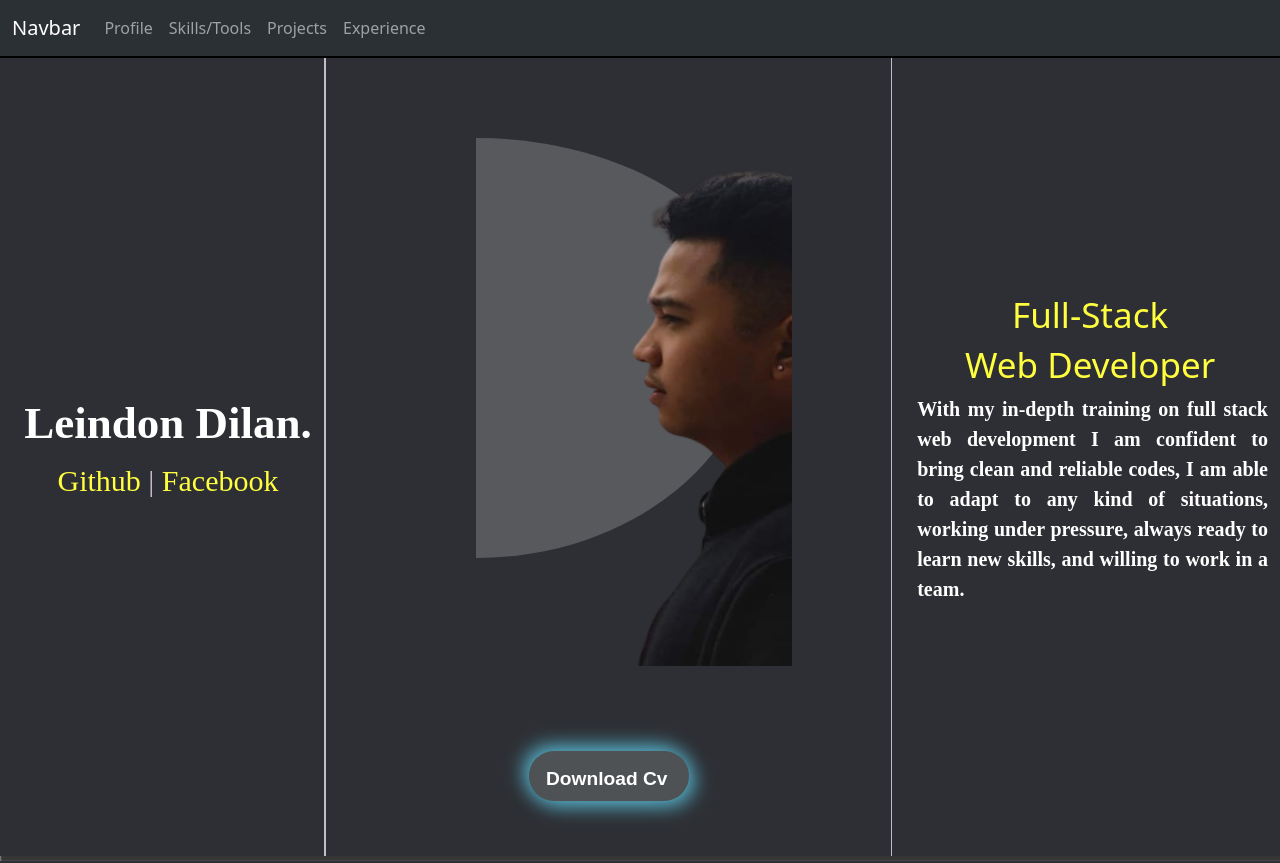
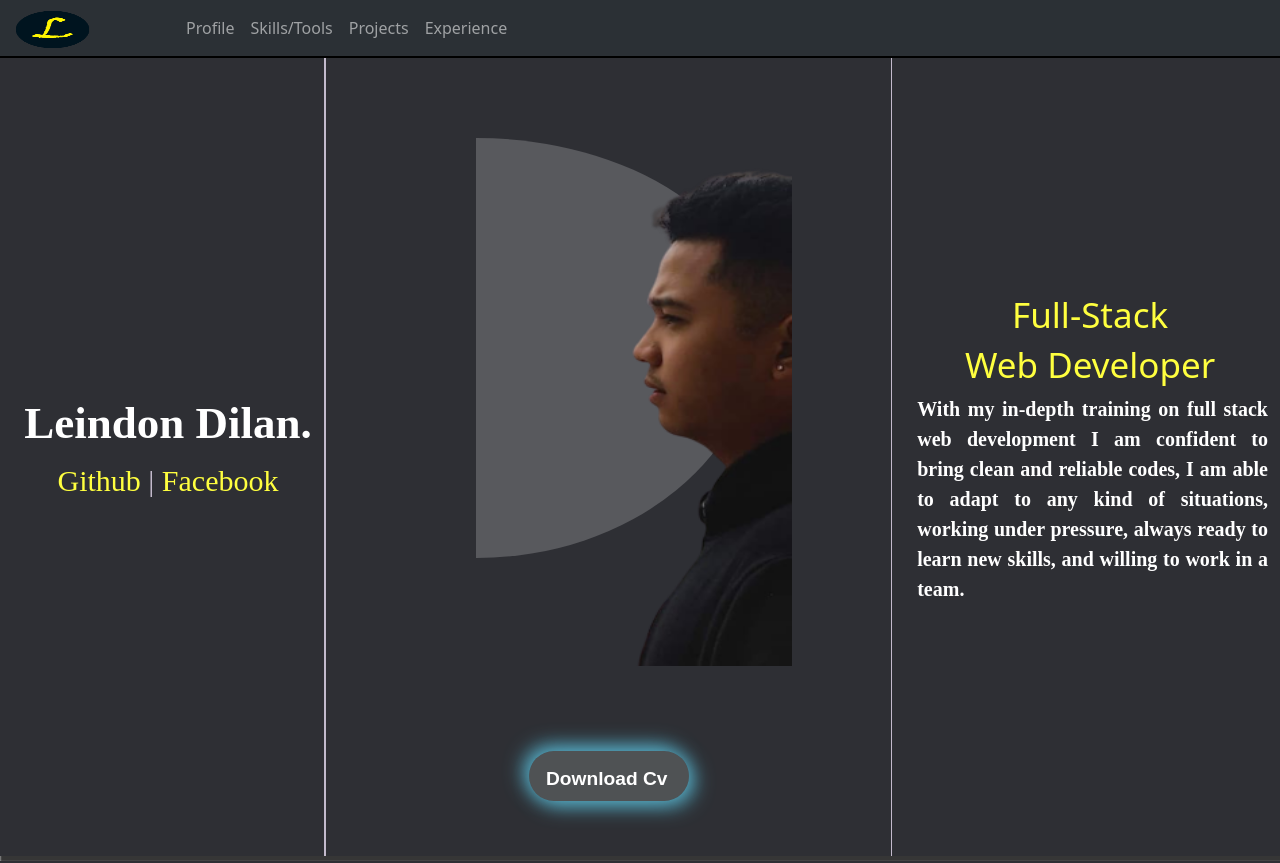
Before and after one commit to leindonlemoh/leindonportfolio, a React (Create React App) app: page / in a window 1280 px wide. Shown: the top 863 px of the page. Built offline with nearby package versions, Linux system fonts and the light colour scheme.

Commit message:
change logo

```diff
--- a/public/index.html
+++ b/public/index.html
@@ -2,7 +2,7 @@
 <html lang="en">
   <head>
     <meta charset="utf-8" />
-    <link rel="icon" href="%PUBLIC_URL%/favicon.ico" />
+    <link rel="icon" href="%PUBLIC_URL%/icon.png" />
     <meta name="viewport" content="width=device-width, initial-scale=1" />
     <meta name="theme-color" content="#000000" />
     <meta
--- a/src/components/AppBar.js
+++ b/src/components/AppBar.js
@@ -1,5 +1,6 @@
 import React, { useState } from "react";
 import Link from "../Link";
+import Logo from "./images/icon.png";
 
 import "./styles/AppBar.scss";
 
@@ -22,7 +23,7 @@ const AppBar = (index) => {
             onClick={() => onTabClick(index)}
             href="/"
           >
-            Navbar
+            <img src={Logo} className="logo" alt="Logo" />
           </Link>
           <button
             className="navbar-toggler"
--- a/src/components/styles/AppBar.scss
+++ b/src/components/styles/AppBar.scss
@@ -1,5 +1,8 @@
 .section-appbar {
   width: 100vw;
+}
+.collapse {
+  margin-left: 150px;
 }
 nav {
   width: 100%;
@@ -11,3 +14,21 @@ nav {
 .active {
   font-weight: bolder;
 }
+.logo {
+  height: 50px;
+  width: 20px;
+
+  position: absolute;
+  margin-top: -25px;
+  margin-left: -10px;
+}
+.logo:hover {
+  border-radius: 50%;
+  background: rgb(46, 47, 52);
+  background: radial-gradient(
+    circle,
+    rgba(46, 47, 52, 1) 0%,
+    rgba(108, 111, 124, 1) 47%,
+    rgba(204, 208, 226, 1) 100%
+  );
+}
```
Also changed, not shown: public/icon.png (added), src/components/images/icon.png (added).
